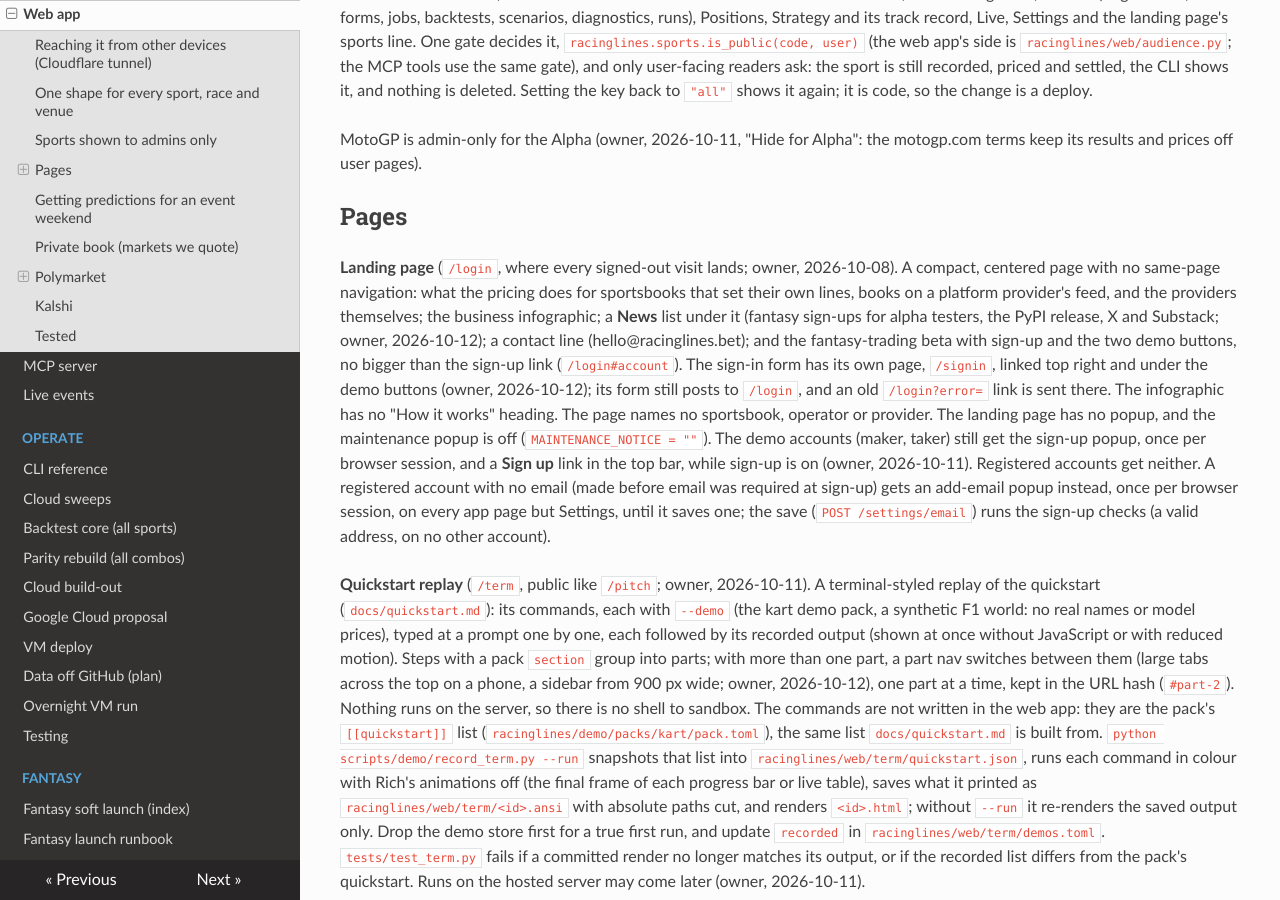
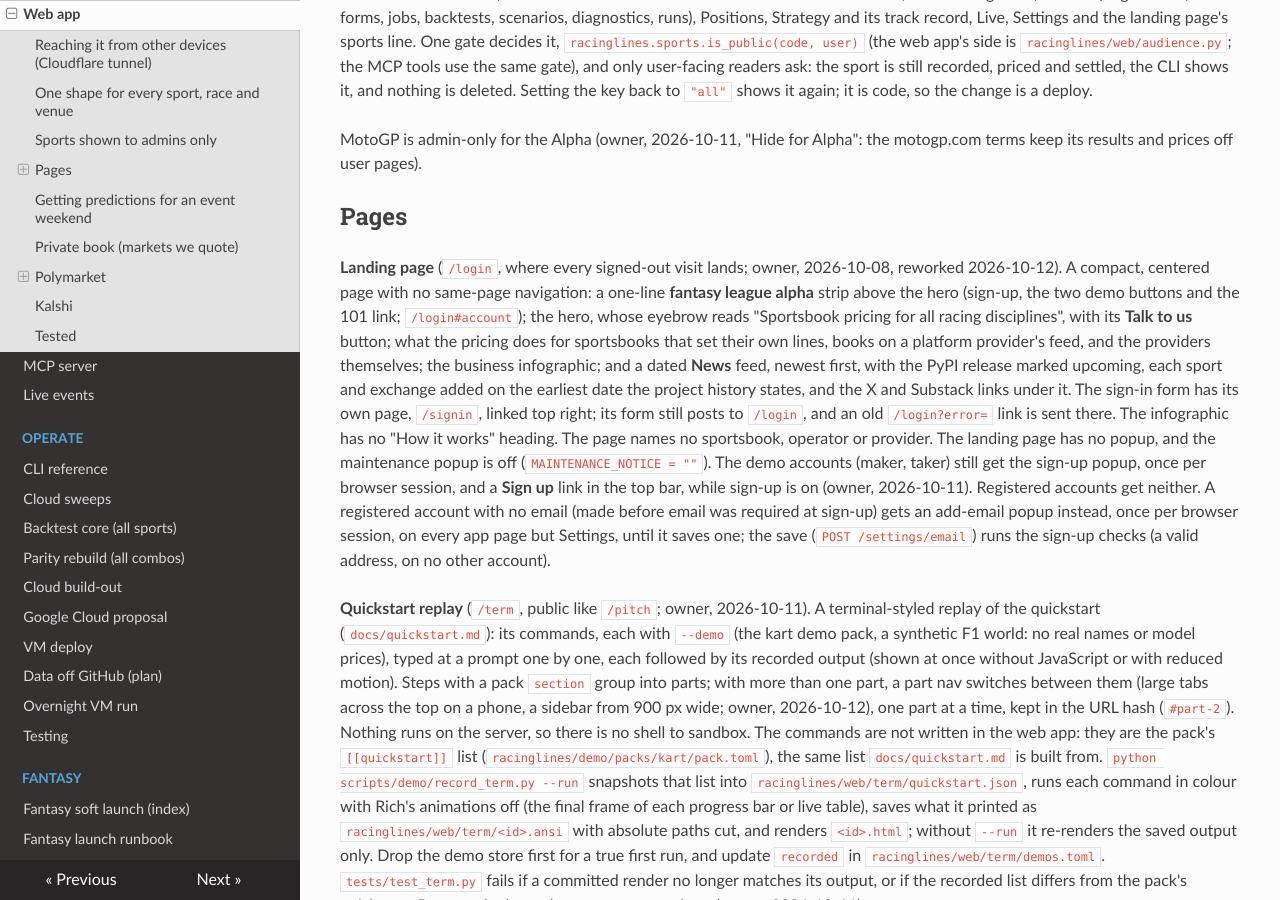
Before and after one commit to lalligagger/racinglines-public, an MkDocs documentation site: the page built from docs/webapp.md, in a window 1280 px wide and 900 px high, scrolled down 2089 px. Built offline with MkDocs 1.6.1, drawn with Linux system fonts in a browser that asks for light colours; nearby versions of some CDN libraries.

Commit message:
[app] Landing round 2: fantasy alpha strip, dated news feed, fewer blocks (#143)
* [app] Hide MotoGP from users for the Alpha: one schema switch, [sport] audience = "admin" (admins still see it; nothing deleted)

Co-Authored-By: Claude Opus 5.5 <noreply@anthropic.com>
Claude-Session: https://claude.ai/code/session_01KUMbQXC9fiAAsnYF61ucaa

* One gate for the sport audience: sports.is_public(code, user), shared by the web app and the MCP tools (None = internal caller)

Co-Authored-By: Claude Opus 5.5 <noreply@anthropic.com>
Claude-Session: https://claude.ai/code/session_01KUMbQXC9fiAAsnYF61ucaa

* test_strategy_pick: tune and roll a taker (T3), and check a maker pick is refused; makers closed to users since #129 (the same change as #131's)

Co-Authored-By: Claude Opus 5.5 <noreply@anthropic.com>
Claude-Session: https://claude.ai/code/session_01KUMbQXC9fiAAsnYF61ucaa

* Audience follow-ups from Core's review: no hidden-sport jobs in Lab Jobs (their logs carry P&L), no hidden-sport races in /book/quotes, and its race_id guarded on quotes, generate and the sheet

Co-Authored-By: Claude Opus 5.5 <noreply@anthropic.com>
Claude-Session: https://claude.ai/code/session_01KUMbQXC9fiAAsnYF61ucaa

* Email popup says why we ask (confirming a password reset is really you, the odd fantasy update) and stays skippable

Co-Authored-By: Claude Opus 5.5 <noreply@anthropic.com>
Claude-Session: https://claude.ai/code/session_01KUMbQXC9fiAAsnYF61ucaa

* Landing: sign-in moves to its own page (/signin, the form still posts to /login), and a News section under the infographic (alpha sign-ups, the PyPI release, X and Substack)

Co-Authored-By: Claude Opus 5.5 <noreply@anthropic.com>
Claude-Session: https://claude.ai/code/session_01KUMbQXC9fiAAsnYF61ucaa

* Landing round 2: fantasy alpha as one strip above the hero, new eyebrow, no 'Something else' or 'Talk to us' blocks, and a dated news feed (upcoming PyPI release, sports and exchanges by the date the project history states)

Co-Authored-By: Claude Opus 5.5 <noreply@anthropic.com>
Claude-Session: https://claude.ai/code/session_01KUMbQXC9fiAAsnYF61ucaa

* Landing news: social links without raw handles, a /term sneak peek on the PyPI item, F1 backtest figures (run 931: 129 races since 2021), Kalshi item says it is their F1 markets from 2025-26

Co-Authored-By: Claude Opus 5.5 <noreply@anthropic.com>
Claude-Session: https://claude.ai/code/session_01KUMbQXC9fiAAsnYF61ucaa

---------

Co-authored-by: Claude <noreply@anthropic.com>

```diff
--- a/docs/webapp.md
+++ b/docs/webapp.md
@@ -108,13 +108,14 @@ prices off user pages).
 
 ## Pages
 
-**Landing page** (`/login`, where every signed-out visit lands; owner, 2026-10-08). A compact, centered page with no
-same-page navigation: what the pricing does for sportsbooks that set their own lines, books on a platform provider's
-feed, and the providers themselves; the business infographic; a **News** list under it (fantasy sign-ups for alpha
-testers, the PyPI release, X and Substack; owner, 2026-10-12); a contact line (hello@racinglines.bet); and the
-fantasy-trading beta with sign-up and the two demo buttons, no bigger than the sign-up link (`/login#account`). The
-sign-in form has its own page, `/signin`, linked top right and under the demo buttons (owner, 2026-10-12); its form
-still posts to `/login`, and an old `/login?error=` link is sent there. The infographic has no "How it works" heading. The page names no sportsbook, operator or provider.
+**Landing page** (`/login`, where every signed-out visit lands; owner, 2026-10-08, reworked 2026-10-12). A compact,
+centered page with no same-page navigation: a one-line **fantasy league alpha** strip above the hero (sign-up, the two
+demo buttons and the 101 link; `/login#account`); the hero, whose eyebrow reads "Sportsbook pricing for all racing
+disciplines", with its **Talk to us** button; what the pricing does for sportsbooks that set their own lines, books on
+a platform provider's feed, and the providers themselves; the business infographic; and a dated **News** feed, newest
+first, with the PyPI release marked upcoming, each sport and exchange added on the earliest date the project history
+states, and the X and Substack links under it. The sign-in form has its own page, `/signin`, linked top right; its
+form still posts to `/login`, and an old `/login?error=` link is sent there. The infographic has no "How it works" heading. The page names no sportsbook, operator or provider.
 The landing page has no popup, and the maintenance popup is off (`MAINTENANCE_NOTICE = ""`). The demo accounts (maker, taker) still get the sign-up popup, once per browser session, and a **Sign up** link in the top bar, while sign-up is on (owner, 2026-10-11). Registered accounts get neither. A registered account with no email (made before email was required at sign-up) gets an add-email popup instead, once per browser session, on every app page but Settings, until it saves one; the save (`POST /settings/email`) runs the sign-up checks (a valid address, on no other account).
 
 **Quickstart replay** (`/term`, public like `/pitch`; owner, 2026-10-11). A terminal-styled replay of the
```
Also changed, not shown: racinglines/web/static/style.css (+17 -12 lines), 2 other files.
